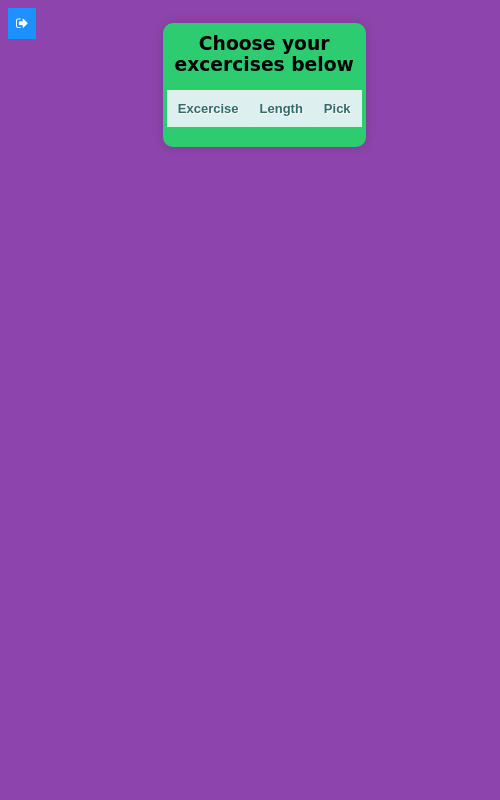
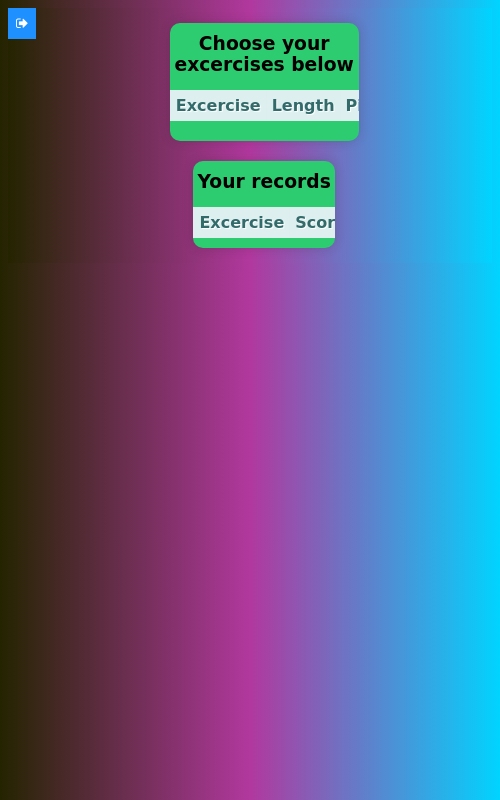
Before and after one commit to hungdvu1710/Final_Project, an Electron app: page excercise_selector/index.html in a window 500 px wide. Drawn offline with Linux system fonts and the light colour scheme; no server answers.

Commit message:
add user record and fix css

```diff
--- a/excercise_selector/index.html
+++ b/excercise_selector/index.html
@@ -12,7 +12,6 @@
     <button class="logOut" id="logOut">
       <i class="fa fa-sign-out"></i>
     </button>
-
   </div>
 
   <div class = "pageContainer">
@@ -27,6 +26,17 @@
         </tr>
       </table>
     </div>
+
+    <div class="recordWrapper">
+      <h3>Your records</h3>
+
+      <table class="records">
+        <tr>
+          <th>Excercise</th>
+          <th>Score</th>
+        </tr>
+      </table>
+    </div>
   </div>
   <script src="index.js"></script>
 </body>
--- a/excercise_selector/index.js
+++ b/excercise_selector/index.js
@@ -2,8 +2,10 @@ const { ipcRenderer, remote } = require("electron");
 const { resolve } = require("path");
 
 const excerTable = document.querySelector(".all-excercises")
+const recordTable = document.querySelector(".records")
 const logOutBtn = document.querySelector("#logOut")
 logOutBtn.addEventListener('click',handleLogOut)
+
 const userLoggedIn = new Promise((resolve,reject)=>{
   ipcRenderer.on('user-logged-in',(event,args)=>{
     resolve(args)
@@ -11,12 +13,17 @@ const userLoggedIn = new Promise((resolve,reject)=>{
 })
 
 ipcRenderer.send('get-all-excercises')
+getUserRecord()
 
 ipcRenderer.on('all-excercises-response',(event,args) =>{
-  appendRow(args)
+  appendExcerciseRow(args)
 })
 
-function appendRow(excercises){
+ipcRenderer.on("user-record-response",(event,args)=>{
+  appendRecordRow(args)
+})
+
+function appendExcerciseRow(excercises){
   console.log(excercises)
 
   excercises.forEach(excercise =>{
@@ -33,11 +40,26 @@ function appendRow(excercises){
   })
 }
 
+function appendRecordRow(record){
+  record.forEach(element=>{
+    const newRow = recordTable.insertRow(-1)
+    const {excercise, score} = element
+
+    newRow.innerHTML =`
+      <td>${excercise}</td>
+      <td>${score}</td>
+    `
+  })
+}
+
 async function switchToTestPage(excercise){
   const username = await userLoggedIn
-  console.log(username)
-  console.log(excercise)
   ipcRenderer.send('req-single-excercise',{excercise,username})
+}
+
+async function getUserRecord(){
+  const username = await userLoggedIn
+  ipcRenderer.send('get-user-record',username)
 }
 
 function handleLogOut(){
--- a/excercise_selector/style.css
+++ b/excercise_selector/style.css
@@ -1,5 +1,6 @@
 html,body{
-  background: #8e44ad;
+  background: rgb(36,36,0);
+  background: linear-gradient(to right, rgba(36,36,0,1) , rgba(177,56,158,1) , rgba(0,212,255,1) );
 }
 
 .logOutWrapper{
@@ -18,7 +19,7 @@ html,body{
   background-color: RoyalBlue;
 }
 .pageContainer{
-  width: 60%;
+  width: 65%;
   display: flex;
   flex-wrap: wrap;
   justify-content: center;
@@ -30,35 +31,56 @@ html,body{
 
 .selectorWrapper{
   width: -webkit-fill-available;
-  max-width: 70%;
+  max-width: 60%;
+  border-radius: 10px;
+  overflow: hidden;
+  text-align: center;
+  box-shadow: rgba(33, 33, 33, 0.2) 0px 0px 11px;
+  background: #2ecc71;
+  margin-bottom: 5px;
+}
+
+.recordWrapper{
+  margin-top: 15px;
+  width: -webkit-fill-available;
+  max-width: 45%;
   border-radius: 10px;
   overflow: hidden;
   text-align: center;
   box-shadow: rgba(33, 33, 33, 0.2) 0px 0px 11px;
   background: #2ecc71;
 }
-table {
-  border: solid 1px #DDEEEE;
+
+table{
   border-collapse: collapse;
-  border-spacing: 0;
-  font: normal 13px Arial, sans-serif;
   margin-right: auto;
   margin-left: auto;
+}
+
+table.all-excercises {
   margin-bottom: 20px;
 }
+
+table.records{
+  margin-top: 10px;
+  margin-bottom: 10px;
+}
+
 th {
   background-color: #DDEFEF;
   border: solid 1px #DDEEEE;
   color: #336B6B;
-  padding: 10px;
+  padding: 5px;
   text-align: left;
   text-shadow: 1px 1px 1px #fff;
+  font-family: 'Balsamiq Sans', cursive;
+  text-align: center;
 }
 td {
-  border: solid 1px #DDEEEE;
   color: #333;
-  padding: 10px;
-  text-shadow: 1px 1px 1px #fff;
+  border-bottom: solid #636e72;
+  border-width: thin;
+  font-family: 'Source Sans Pro', sans-serif;
 }
 h3{
   font-family: 'MuseoModerno', cursive;
```
Also changed, not shown: main.js (+8 -0 lines), 1 other file.
